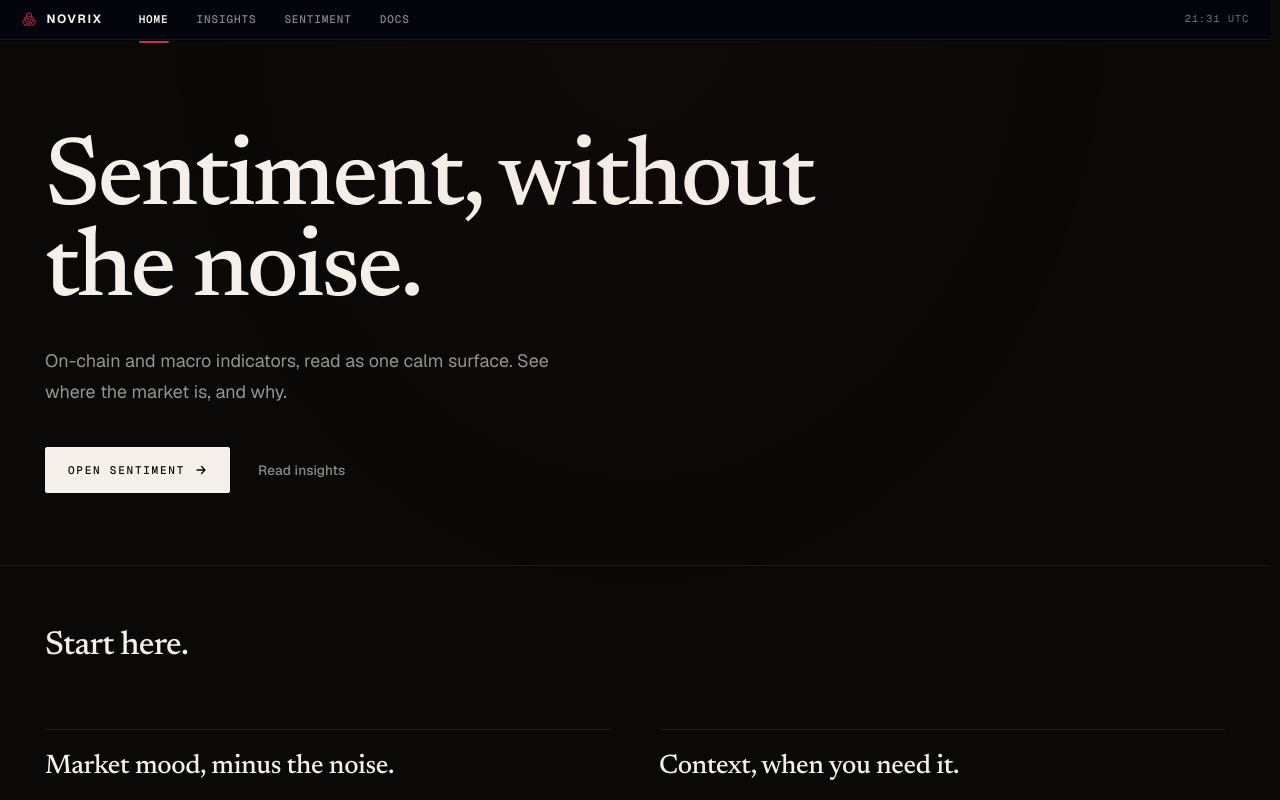
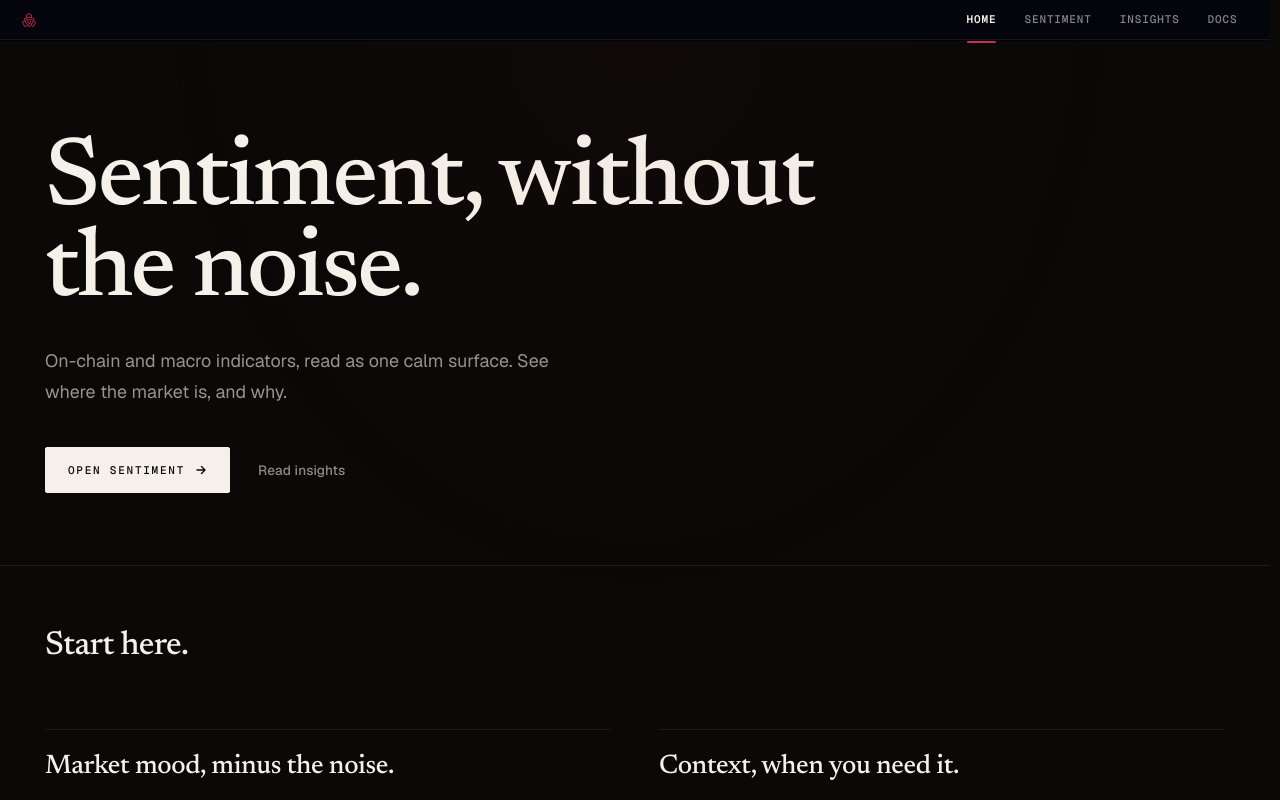
Before and after one commit to ethanhunthere/novrix, a Next.js app: page / in a window 1280 px wide. Shown: the top 800 px of the page. Built offline with nearby package versions, Linux system fonts and the light colour scheme.

Commit message:
fix(navbar): remove logo text and UTC clock, reorder items to Home Sentiment Insights Docs on right side

```diff
--- a/components/layout/Navbar.tsx
+++ b/components/layout/Navbar.tsx
@@ -7,8 +7,8 @@ import { usePathname } from 'next/navigation';
 
 const ITEMS = [
   { href: '/', label: 'Home' },
+  { href: '/sentiment', label: 'Sentiment' },
   { href: '/insights', label: 'Insights' },
-  { href: '/sentiment', label: 'Sentiment' },
   { href: '/documentation', label: 'Docs' },
 ];
 
@@ -18,7 +18,6 @@ const BAR_HEIGHT = '40px';
 
 export default function Navbar() {
   const [open, setOpen] = useState(false);
-  const [utcTime, setUtcTime] = useState<string>('');
   const pathname = usePathname();
 
   const norm = (pathname || '/').replace(/\/+$/, '') || '/';
@@ -27,16 +26,6 @@ export default function Navbar() {
     if (href === '/') return norm === '/';
     return norm === href || norm.startsWith(href + '/');
   };
-
-  useEffect(() => {
-    const updateTime = () => {
-      const now = new Date();
-      setUtcTime(now.toISOString().slice(11, 16));
-    };
-    updateTime();
-    const id = setInterval(updateTime, 1000);
-    return () => clearInterval(id);
-  }, []);
 
   useEffect(() => {
     if (!open) return;
@@ -74,16 +63,16 @@ export default function Navbar() {
           className="mx-auto w-full max-w-[2000px] h-full flex items-center justify-between"
           style={{ padding: '0 clamp(12px, 1.6vw, 24px)' }}
         >
-          {/* Left: Novrix Brand Mark (no BTC price) */}
-          <div className="flex items-center gap-6">
+          {/* Left: Brand Logo only (no text) */}
+          <div className="flex items-center">
             <Link
               href="/"
-              className="inline-flex items-center gap-2 text-decoration-none group shrink-0"
+              className="inline-flex items-center text-decoration-none group shrink-0"
               aria-label="Novrix Home"
             >
               <Image
                 src="/logo.png"
-                alt=""
+                alt="Novrix"
                 width={20}
                 height={20}
                 priority
@@ -91,21 +80,11 @@ export default function Navbar() {
                 className="w-[18px] h-[18px] block opacity-90 group-hover:opacity-100 transition-opacity"
                 style={{ pointerEvents: 'none' }}
               />
-              <span
-                style={{
-                  fontFamily: SANS,
-                  fontSize: '12px',
-                  fontWeight: 700,
-                  letterSpacing: '0.14em',
-                  color: '#F5F1EA',
-                  textTransform: 'uppercase',
-                  lineHeight: 1,
-                }}
-              >
-                NOVRIX
-              </span>
             </Link>
+          </div>
 
+          {/* Right: Navigation Links & Mobile Menu (no UTC time) */}
+          <div className="flex items-center gap-1 sm:gap-2">
             {/* Desktop Navigation Links */}
             <div className="hidden md:flex items-center gap-1">
               {ITEMS.map((item) => {
@@ -139,24 +118,6 @@ export default function Navbar() {
                 );
               })}
             </div>
-          </div>
-
-          {/* Right: Clean UTC Clock & Mobile Menu (no 'Live' text) */}
-          <div className="flex items-center gap-3">
-            {utcTime && (
-              <span
-                className="hidden sm:inline-block"
-                style={{
-                  fontFamily: MONO,
-                  fontSize: '10px',
-                  color: 'rgba(255, 255, 255, 0.45)',
-                  letterSpacing: '0.12em',
-                  fontVariantNumeric: 'tabular-nums',
-                }}
-              >
-                {utcTime} UTC
-              </span>
-            )}
 
             {/* Mobile Menu Button */}
             <button
@@ -196,28 +157,18 @@ export default function Navbar() {
         >
           <Link
             href="/"
-            className="inline-flex items-center gap-2"
+            className="inline-flex items-center"
             onClick={() => setOpen(false)}
+            aria-label="Novrix Home"
           >
             <Image
               src="/logo.png"
-              alt=""
+              alt="Novrix"
               width={18}
               height={18}
               className="w-[18px] h-[18px] block"
               style={{ pointerEvents: 'none' }}
             />
-            <span
-              style={{
-                fontFamily: SANS,
-                fontSize: '12px',
-                fontWeight: 700,
-                letterSpacing: '0.14em',
-                color: '#F5F1EA',
-              }}
-            >
-              NOVRIX
-            </span>
           </Link>
           <button
             type="button"
```
